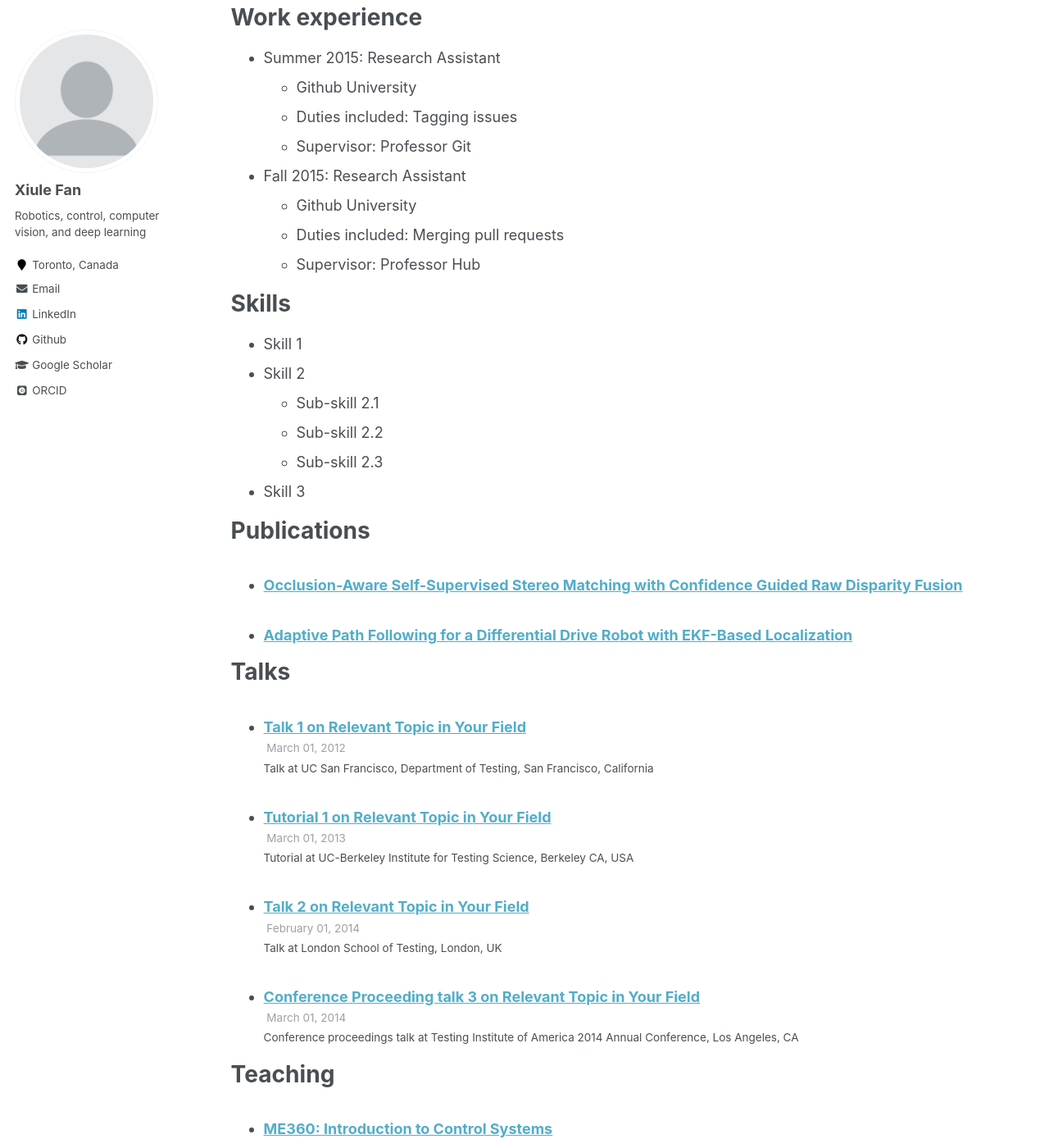
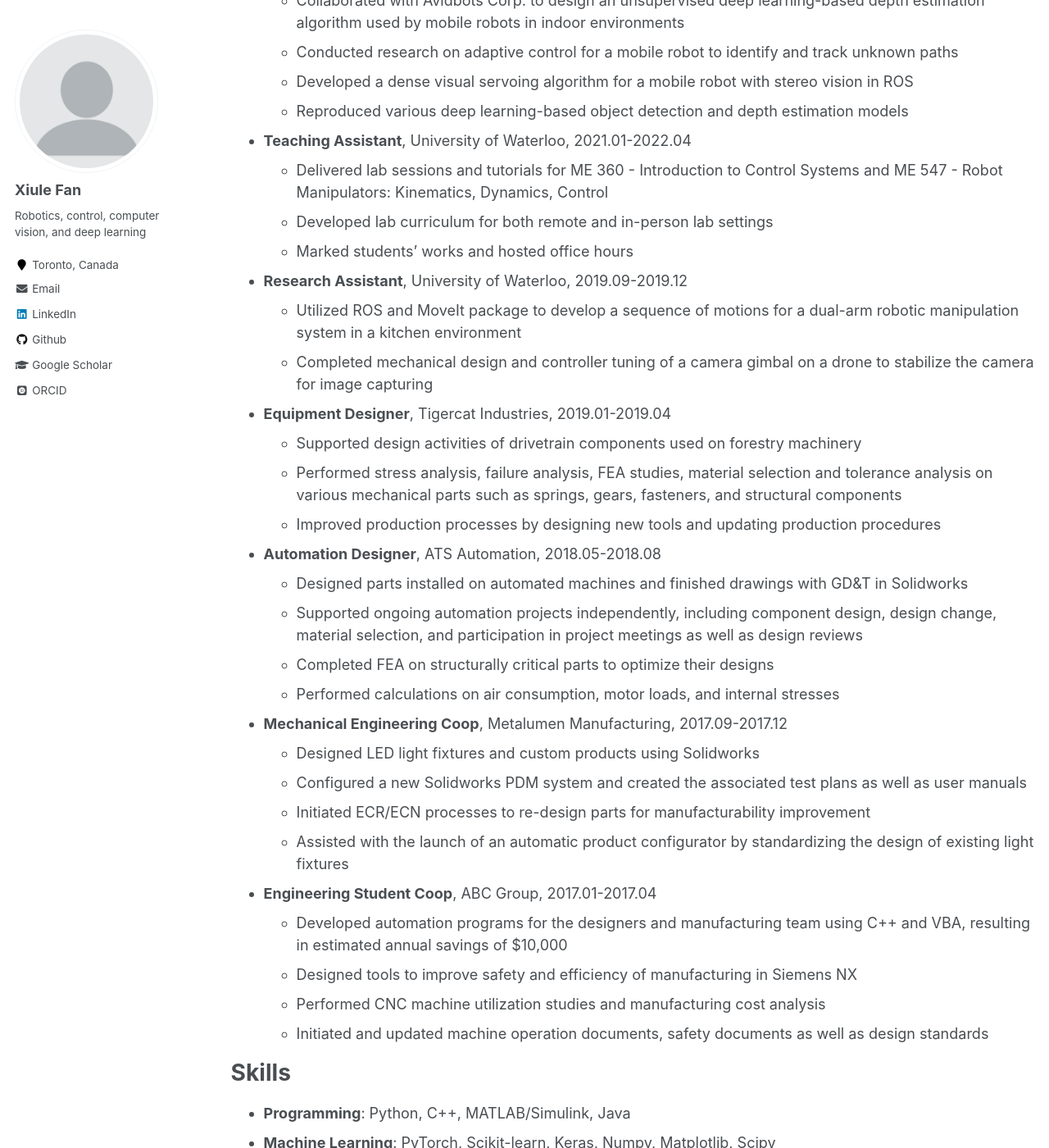
Before and after one commit to fanxiule/fanxiule.github.io, a Jekyll site: the page built from _pages/cv.md, in a window 1280 px wide and 1400 px high, scrolled down 324 px. Shown: the whole window at 82% size. Built offline with Jekyll 4.4.1, drawn with Linux system fonts in a browser that asks for light colours; some web fonts are replaced; some of the changed text lies outside the part shown.

Commit message:
Updated cv

```diff
--- a/_pages/cv.md
+++ b/_pages/cv.md
@@ -9,32 +9,53 @@ redirect_from:
 
 {% include base_path %}
 
-Education
-======
-* B.S. in GitHub, GitHub University, 2012
-* M.S. in Jekyll, GitHub University, 2014
-* Ph.D in Version Control Theory, GitHub University, 2018 (expected)
-
 Work experience
 ======
-* Summer 2015: Research Assistant
-  * Github University
-  * Duties included: Tagging issues
-  * Supervisor: Professor Git
-
-* Fall 2015: Research Assistant
-  * Github University
-  * Duties included: Merging pull requests
-  * Supervisor: Professor Hub
+* **Graduate Researcher**, University of Waterloo, 2020.09-2022.07
+  * Combined model-based and data-driven techniques to develop a self-supervised stereo matching framework for real-time applications in PyTorch
+  * Collaborated with Avidbots Corp. to design an unsupervised deep learning-based depth estimation algorithm used by mobile robots in indoor environments
+  * Conducted research on adaptive control for a mobile robot to identify and track unknown paths
+  * Developed a dense visual servoing algorithm for a mobile robot with stereo vision in ROS
+  * Reproduced various deep learning-based object detection and depth estimation models
+* **Teaching Assistant**, University of Waterloo, 2021.01-2022.04
+  * Delivered lab sessions and tutorials for ME 360 - Introduction to Control Systems and ME 547 - Robot Manipulators: Kinematics, Dynamics, Control
+  * Developed lab curriculum for both remote and in-person lab settings
+  * Marked students' works and hosted office hours
+* **Research Assistant**, University of Waterloo, 2019.09-2019.12
+  * Utilized ROS and MoveIt package to develop a sequence of motions for a dual-arm robotic manipulation system in a kitchen environment
+  * Completed mechanical design and controller tuning of a camera gimbal on a drone to stabilize the camera for image capturing
+* **Equipment Designer**, Tigercat Industries, 2019.01-2019.04
+  * Supported design activities of drivetrain components used on forestry machinery
+  * Performed stress analysis, failure analysis, FEA studies, material selection and tolerance analysis on various mechanical parts such as springs, gears, fasteners, and structural components
+  * Improved production processes by designing new tools and updating production procedures
+* **Automation Designer**, ATS Automation, 2018.05-2018.08
+  * Designed parts installed on automated machines and finished drawings with GD&T in Solidworks
+  * Supported ongoing automation projects independently, including component design, design change, material selection, and participation in project meetings as well as design reviews
+  * Completed FEA on structurally critical parts to optimize their designs
+  * Performed calculations on air consumption, motor loads, and internal stresses
+* **Mechanical Engineering Coop**, Metalumen Manufacturing, 2017.09-2017.12
+  * Designed LED light fixtures and custom products using Solidworks
+  * Configured a new Solidworks PDM system and created the associated test plans as well as user manuals
+  * Initiated ECR/ECN processes to re-design parts for manufacturability improvement
+  * Assisted with the launch of an automatic product configurator by standardizing the design of existing light fixtures
+* **Engineering Student Coop**, ABC Group, 2017.01-2017.04
+  * Developed automation programs for the designers and manufacturing team using C++ and VBA, resulting in estimated annual savings of $10,000
+  * Designed tools to improve safety and efficiency of manufacturing in Siemens NX
+  * Performed CNC machine utilization studies and manufacturing cost analysis
+  * Initiated and updated machine operation documents, safety documents as well as design standards
 
 Skills
 ======
-* Skill 1
-* Skill 2
-  * Sub-skill 2.1
-  * Sub-skill 2.2
-  * Sub-skill 2.3
-* Skill 3
+* **Programming**: Python, C++, MATLAB/Simulink, Java
+* **Machine Learning**: PyTorch, Scikit-learn, Keras, Numpy, Matplotlib, Scipy
+* **Robotics**: ROS, Gazebo
+* **Computer Vision**: OpenCV, Pillow, Scikit-image
+* **Mechanical Design**: Solidworks, AutoCAD, Siemens NX, GD&T, FEA
+* **Rapid Prototyping**: Arduino, 3D printing, soldering
+* **Version Control**: Git, Solidworks PDM
+* **Operating Systems**: Linux (Ubuntu, CentOS), Windows
+* **Documentation**: Latex, Markdown, MS Office
+* **Languages**: English, Cantonese, Mandarin
 
 Publications
 ======
@@ -42,18 +63,40 @@ Publications
     {% include archive-single-cv.html %}
   {% endfor %}</ul>
 
-Talks
+Education
 ======
-  <ul>{% for post in site.talks %}
-    {% include archive-single-talk-cv.html %}
-  {% endfor %}</ul>
+* **M.Eng in Mechanical and Industrial Engineering**, University of Toronto, 2022.09-2023.08 (expected)
+* **M.A.Sc in Mechanical and Mechatronics Engineering**, University of Waterloo, 2020.09-2022.07
+  * GPA: 90.75/100
+  * Supervisors: Prof. Baris Fidan and Prof. Soo Jeon
+  * Thesis: [Vision-based Self-Supervised Depth Perception and Motion Control for Mobile Robots](https://uwspace.uwaterloo.ca/handle/10012/18449)
+* **B.A.Sc in Mechanical Engineering**, University of Waterloo, 2015.09-2020.04
+  * Co-operative education
+  * GAP: 88.48/100
+  * Graduated on the Dean's Honours List and received Graduation with Distinction
+  * Capstone design project: Low-cost robotic arm with 7 degrees of freedom for educational purposes
 
-Teaching
+Certificates
 ======
-  <ul>{% for post in site.teaching %}
-    {% include archive-single-cv.html %}
-  {% endfor %}</ul>
+* **Professional Certificate in Computer Science Essentials for Software Development**, University of Pennsylvania on edX, 2020.07
+* **Certified Solidworks Associate - Mechanical Design**, Dassault Systems, 2019.01
 
-Service and leadership
+Awards and Scholarships
 ======
-* Currently signed in to 43 different slack teams
+* **Best Robotics Paper Award**, Conference on Robots and Vision, 2022.06
+* **University of Waterloo Graduate Scholarship**, University of Waterloo, 2021.01
+* **Term Dean's Honours List**, University of Waterloo, 2019.09, 2018.05, 2017.09, 2016.01
+* **Dominic Leung Entrance Scholarship**, University of Waterloo, 2015.09
+* **President's Scholarship of Distinction**, University of Waterloo, 2015.09
+
+Volunteering Activities
+======
+* **Reviewer**, IEEE Transactions on Intelligent Transportation Systems, 2021.01
+* **Mechanical Designer**, University of Waterloo Submarine Racing Team, 2016.09-2020.04
+  * Designed mechanical components on a human-powered submarine
+  * Coordinated with designers from other sub-teams regarding design change, design reviews, and system integration
+  * Manufactured tooling and parts using various techniques, including casting, machining, and sanding
+* **Internal Director**, University of Waterloo International and Canadian Student Network, 2018.09-2018.12
+  * Organized social events to connect international and Canadian students
+  * Managed a team of volunteers by serving as their main point of contact and tracking their attendence at the events
+  * Provided logistics support for the events
```
Also changed, not shown: _data/navigation.yml (+3 -6 lines), _publications/adap_path_follow.md (deleted, +0 -9 lines).
